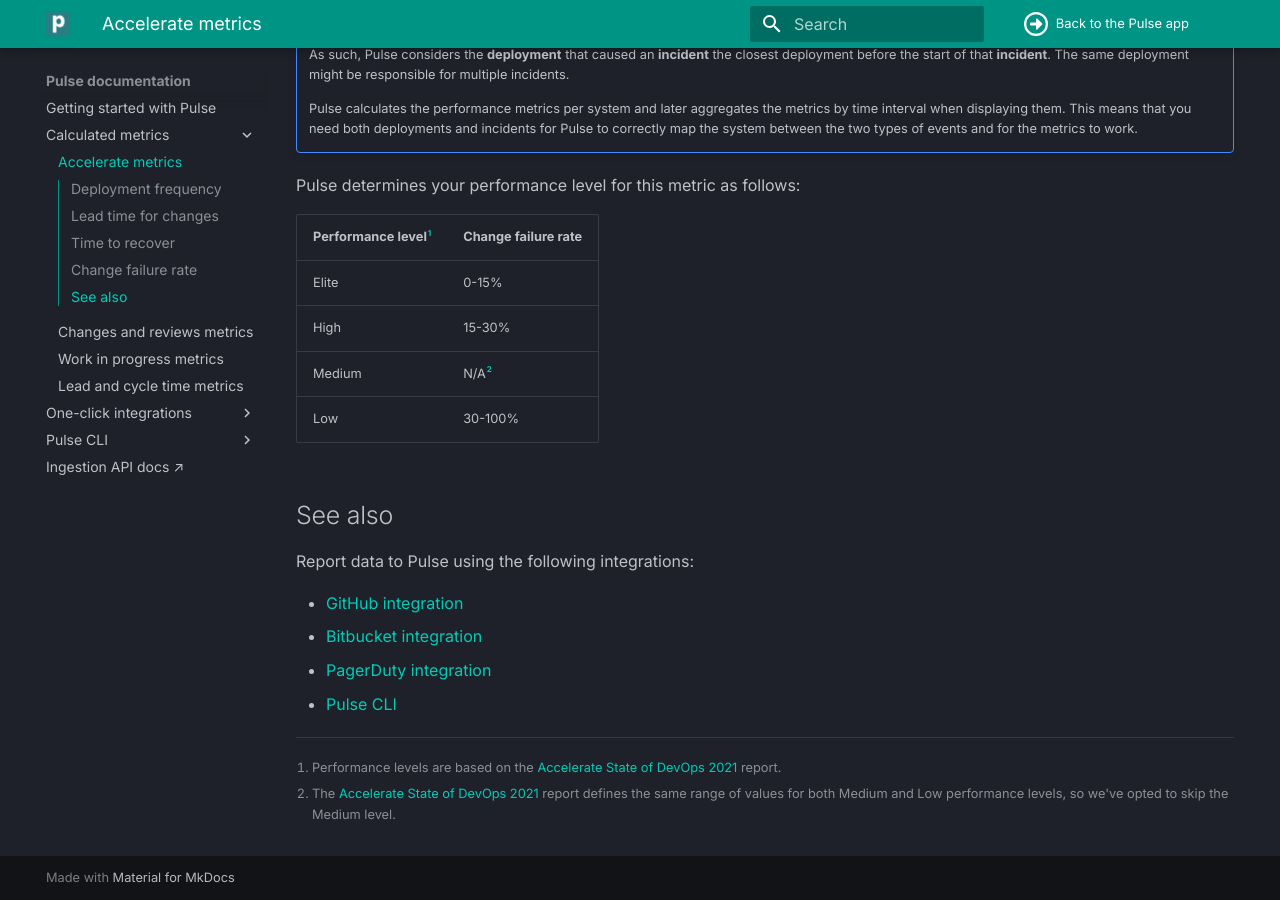
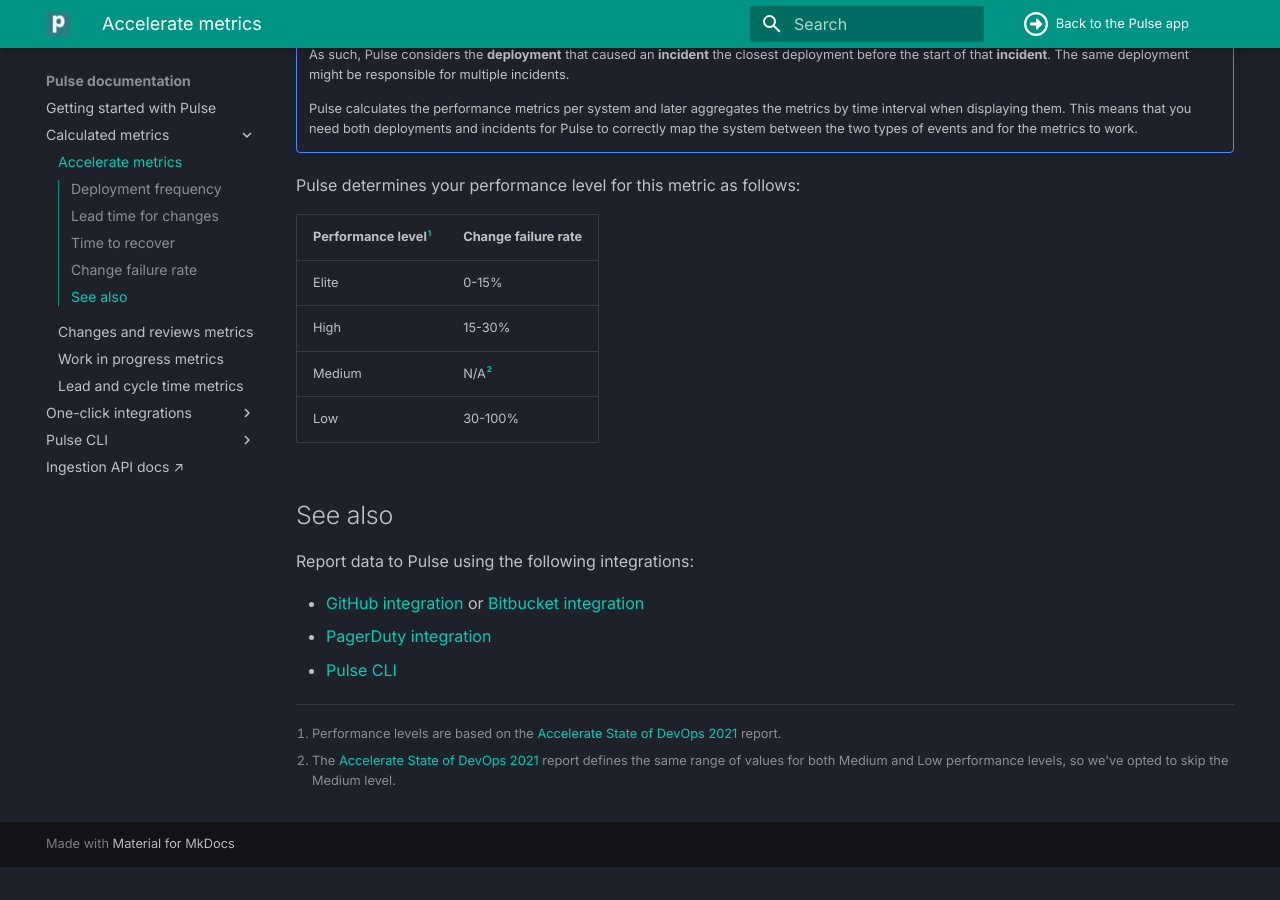
Before and after one commit to codacy/pulse-user-docs, an MkDocs documentation site: the page built from docs/metrics/accelerate.md, in a window 1280 px wide and 900 px high, scrolled down 2534 px. Built offline with MkDocs 1.6.1 and Material for MkDocs 9.7.7, drawn with Linux system fonts in a browser that asks for light colours; after the commit the page ends 3401 px from its top, so only the background shows below that.

```diff
--- a/docs/metrics/accelerate.md
+++ b/docs/metrics/accelerate.md
@@ -104,7 +104,6 @@ Pulse determines your performance level for this metric as follows:
 
 Report data to Pulse using the following integrations:
 
--   [GitHub integration](../one-click-integrations/github-integration.md)
--   [Bitbucket integration](../one-click-integrations/bitbucket-integration.md)
+-   [GitHub integration](../one-click-integrations/github-integration.md) or [Bitbucket integration](../one-click-integrations/bitbucket-integration.md)
 -   [PagerDuty integration](../one-click-integrations/pagerduty-integration.md)
 -   [Pulse CLI](../cli/cli.md)
```
